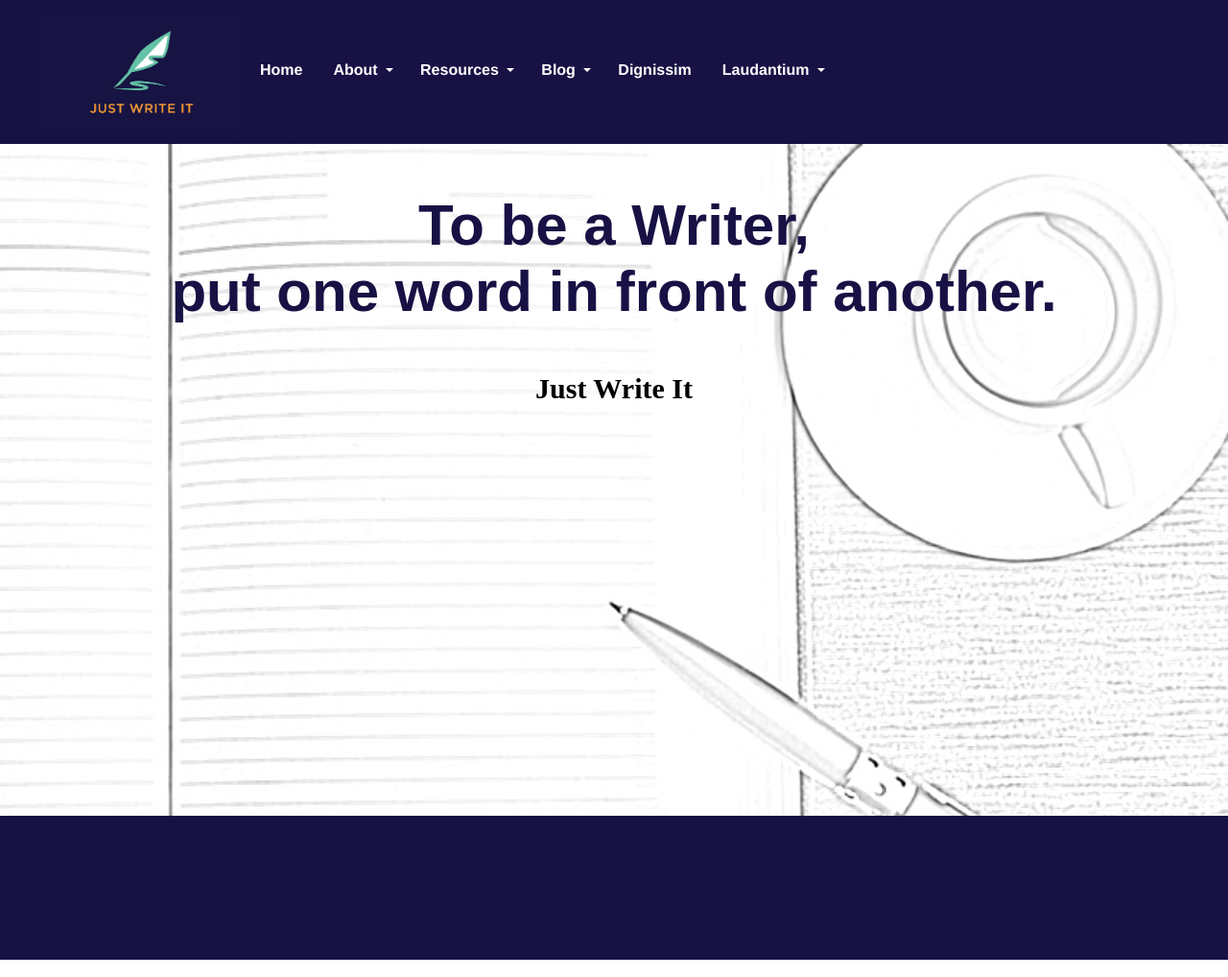
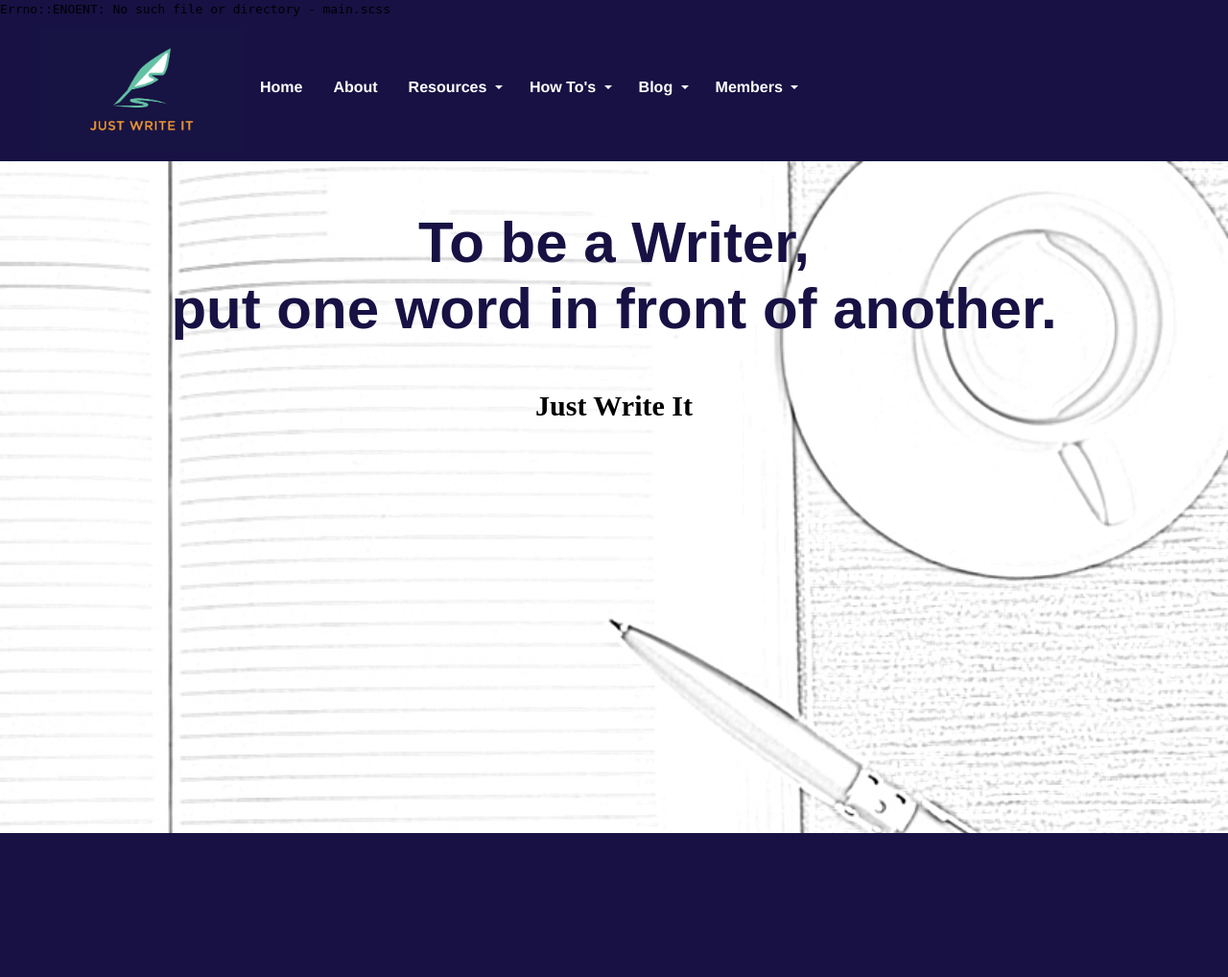
Before and after one commit to skylerdegrote/just_write_it, a PHP site: page / in a window 1280 px wide. Shown: the whole page at 96% size. Run offline with PHP 8.4, Linux system fonts and the light colour scheme; style sheets or scripts are compiled from the project's sources.

Commit message:
changing nav based on screen size-not working yet

```diff
--- /dev/null
+++ b/includes/loggedinmenu.php
@@ -0,0 +1,6 @@
+<ul class="column">
+    <li><h3>Members</h3></li>
+    <li><a href="../memberProfile.php">My Profile</a></li>
+    <li><a href="../memberSettings.php">Settings</a></li>
+    <li><a href="#">Log Out</a></li>
+</ul>
--- a/includes/navigation.php
+++ b/includes/navigation.php
@@ -3,6 +3,7 @@
 <head>
     <meta name="viewport" content="width=device-width, initial-scale=1.0">
     <title></title>
+    <link href="../styles/main.css" rel="stylesheet" type="text/css" />
     <link href="../menu/ddmenu.css" rel="stylesheet" type="text/css" />
     <script src="../menu/ddmenu.js" type="text/javascript"></script>
 
@@ -12,23 +13,14 @@
     <div class="menu-icon"></div>
     <ul>
         <li class="no-sub">
-            <a class="top-heading"href="#">Home</a>
+            <a class="top-heading"href="../index.php">Home</a>
+        </li>
+        <li class="no-sub">
+<!--     about just write it, about author, giving credit to everyone that contributes to the site       -->
+            <a class="top-heading" href="../about.php">About</a>
         </li>
         <li>
-            <span class="top-heading">About</span>
-            <i class="caret"></i>
-            <div class="dropdown">
-                <div class="dd-inner">
-                    <ul class="column">
-                        <li><a href="#">About Just Write It</a></li>
-                        <li><a href="#">About the Author</a></li>
-                        <li><a href="#">Giving Credit</a></li>
-                    </ul>
-                </div>
-            </div>
-        </li>
-        <li>
-            <a class="top-heading" href="http://www.microsoft.com">Resources</a>
+            <span class="top-heading">Resources</span>
             <i class="caret"></i>
             <div class="dropdown">
                 <div class="dd-inner">
@@ -37,6 +29,28 @@
                         <li><a href="#">Planning in Detail</a></li>
                         <li><a href="#">Almost No Planning</a></li>
                         <li><a href="#">Need to know</a></li>
+                    </ul>
+                </div>
+            </div>
+        </li>
+        <li>
+            <span class="top-heading">How To's</span>
+            <i class="caret"></i>
+            <div class="dropdown offset300">
+                <div class="dd-inner">
+                    <ul class="column">
+                        <li><h3>Programs</h3></li>
+                        <li><a href="#">Scrivener</a></li>
+                        <li><h3>Planning</h3></li>
+                        <li><a href="#">In Lots of Detail</a></li>
+                        <li><a href="#">In Less Detail</a></li>
+                    </ul>
+                    <ul class="column">
+                        <li><h3>Build</h3></li>
+                        <li><a href="#">Characters</a></li>
+                        <li><a href="#">Settings</a></li>
+                        <li><a href="#">Scenes</a></li>
+                        <li><a href="#">Chapters</a></li>
                     </ul>
                 </div>
             </div>
@@ -64,32 +78,32 @@
                 </div>
             </div>
         </li>
-        <li class="no-sub">
-            <a class="top-heading" href="#">Dignissim</a>
-        </li>
         <li>
-            <span class="top-heading">Laudantium</span>
+            <span class="top-heading">Members</span>
             <i class="caret"></i>
-            <div class="dropdown right-aligned">
+            <div class="dropdown">
                 <div class="dd-inner">
                     <ul class="column">
-                        <li><h3>Nam a leo</h3></li>
-                        <li><a href="#">Vel faucibus leo</a></li>
-                        <li><a href="#">Duis ut mauris</a></li>
-                        <li><a href="#">In tempus semper</a></li>
-                        <li><a href="#">laoreet erat</a></li>
+                        <li><h3>Members</h3></li>
+                        <li><a href="#">Log In</a></li>
                     </ul>
                     <ul class="column">
-                        <li><h3>Proin iaculis</h3></li>
-                        <li><a href="#">In tempus semper</a></li>
-                        <li><a href="#">Hendrerit tincidunt</a></li>
-                        <li><a href="#">Duis ut mauris</a></li>
-                        <li><a href="#">pretium amet</a></li>
+                        <li><h3>Guests</h3></li>
+                        <li><a href="#">Register</a></li>
+                        <li><a href="#">Sign up for emails</a></li>
                     </ul>
+<!--                    --><?php
+//                    if ($login->isUserLoggedIn() == true) {
+//                        include ("loggedinmenu.php");
+//                    }else{
+//                        include("guestmenu.php");
+//                    }
+//                    ?>
                 </div>
             </div>
         </li>
     </ul>
+<!--    add social media icons here: algined right     -->
 </nav>
 
 </body>
--- a/menu/ddmenu.css
+++ b/menu/ddmenu.css
@@ -39,6 +39,12 @@
 #ddmenu .over {
   color: #FFF;
   background-color: #5ec2a4; }
+
+#ddmenu .over.no-sub:hover {
+  text-decoration: none; }
+
+#ddmenu .over.no-sub:active {
+  border-bottom: 3px solid #f69d1d; }
 
 #ddmenu .top-heading {
   font-weight: bold;
--- a/menu/ddmenu.scss
+++ b/menu/ddmenu.scss
@@ -58,9 +58,15 @@
   background-color: $teal;
 }
 
-#ddmenu .over.no-sub {
+#ddmenu .over.no-sub:hover {
+    text-decoration: none;
 
 }
+#ddmenu .over.no-sub:active {
+   border-bottom: 3px solid $orange;
+
+}
+
 
 
 #ddmenu .top-heading
--- a/styles/header-footer.scss
+++ b/styles/header-footer.scss
@@ -24,4 +24,5 @@
   margin-left: 40px;
   margin-top:10px;
 }
+
 }
--- a/styles/main.css
+++ b/styles/main.css
@@ -1,9 +1,23 @@
-body {
-  margin: 0;
-  padding: 0;
-  background-color: #171144; }
+/*
+Errno::ENOENT: No such file or directory - main.scss
 
-main {
-  min-height: 600px; }
-
-/*# sourceMappingURL=main.css.map */
+Backtrace:
+/Library/Ruby/Gems/2.0.0/gems/sass-3.4.18/lib/sass/plugin/compiler.rb:482:in `read'
+/Library/Ruby/Gems/2.0.0/gems/sass-3.4.18/lib/sass/plugin/compiler.rb:482:in `update_stylesheet'
+/Library/Ruby/Gems/2.0.0/gems/sass-3.4.18/lib/sass/plugin/compiler.rb:215:in `block in update_stylesheets'
+/Library/Ruby/Gems/2.0.0/gems/sass-3.4.18/lib/sass/plugin/compiler.rb:209:in `each'
+/Library/Ruby/Gems/2.0.0/gems/sass-3.4.18/lib/sass/plugin/compiler.rb:209:in `update_stylesheets'
+/Library/Ruby/Gems/2.0.0/gems/sass-3.4.18/lib/sass/plugin/compiler.rb:293:in `watch'
+/Library/Ruby/Gems/2.0.0/gems/sass-3.4.18/lib/sass/plugin.rb:108:in `method_missing'
+/Library/Ruby/Gems/2.0.0/gems/sass-3.4.18/lib/sass/exec/sass_scss.rb:384:in `watch_or_update'
+/Library/Ruby/Gems/2.0.0/gems/sass-3.4.18/lib/sass/exec/sass_scss.rb:51:in `process_result'
+/Library/Ruby/Gems/2.0.0/gems/sass-3.4.18/lib/sass/exec/base.rb:52:in `parse'
+/Library/Ruby/Gems/2.0.0/gems/sass-3.4.18/lib/sass/exec/base.rb:19:in `parse!'
+/Library/Ruby/Gems/2.0.0/gems/sass-3.4.18/bin/sass:13:in `<top (required)>'
+/usr/bin/sass:23:in `load'
+/usr/bin/sass:23:in `<main>'
+*/
+body:before {
+  white-space: pre;
+  font-family: monospace;
+  content: "Errno::ENOENT: No such file or directory - main.scss"; }
--- a/styles/navigation.scss
+++ b/styles/navigation.scss
@@ -19,6 +19,7 @@
 {
   display: none;
   text-decoration:none;
+
 }
 
 #nav li
--- a/views/not_logged_in.php
+++ b/views/not_logged_in.php
@@ -27,4 +27,4 @@
 
 </form>
 
-<a href="register.php">Register new account</a>
+<a href="../classes/register.php">Register new account</a>
```
Also changed, not shown: about.php (added, +7 -0 lines), includes/guestmenu.php (added, +15 -0 lines), main.css (deleted, +0 -23 lines), 3 other files.
